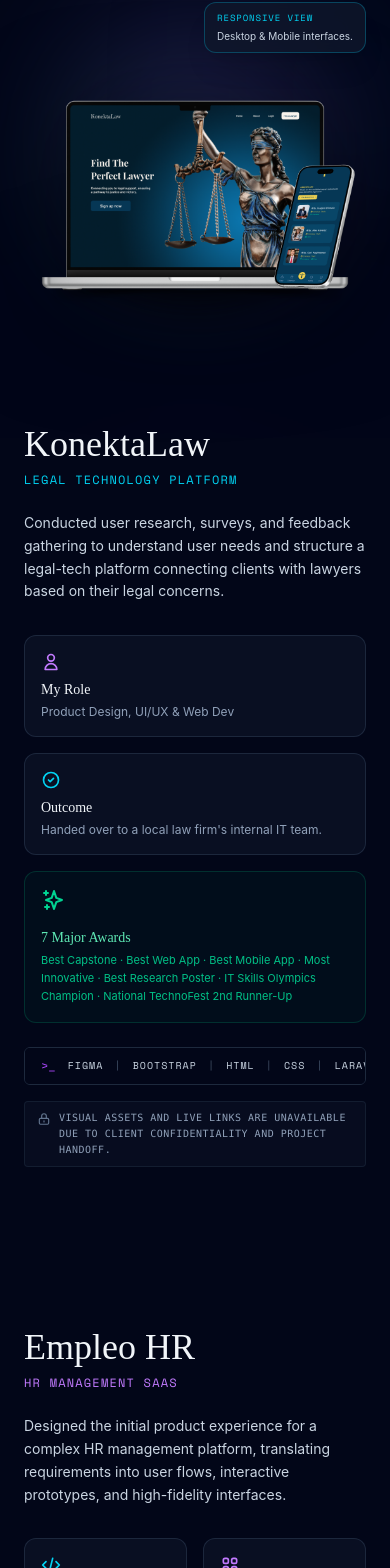
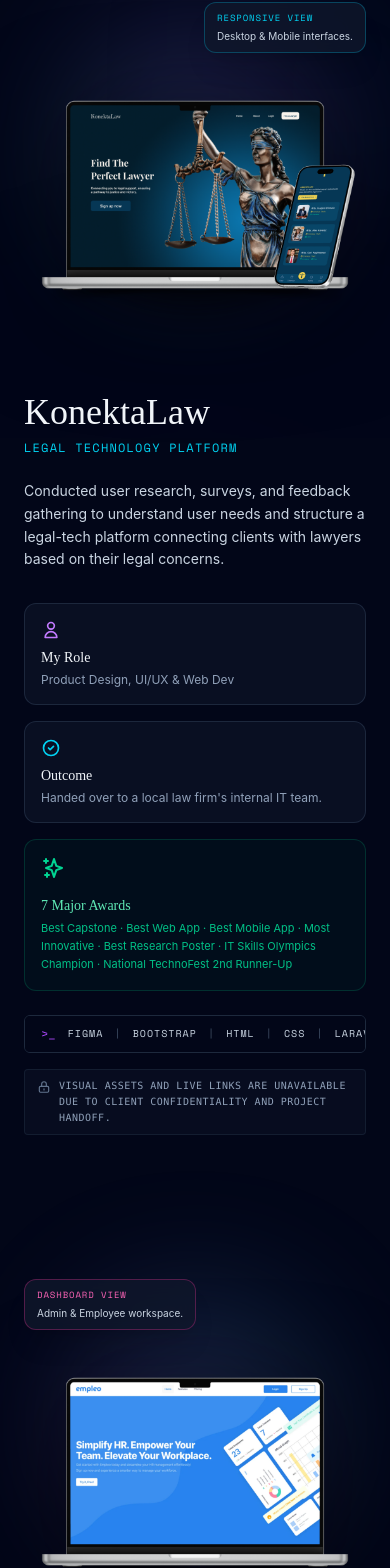
Before and after one commit to milesqt/portfolio.miles, a Vue app: page /#/works in a window 390 px wide. Shown: the part 406-1974 px from the top of the page. Built offline with nearby package versions, Linux system fonts and the light colour scheme; a web font is replaced by a local one.

Commit message:
fix: mobile view

```diff
--- a/src/pages/works.vue
+++ b/src/pages/works.vue
@@ -3,10 +3,6 @@
 
     <!-- Page Header -->
     <section class="text-center max-w-2xl mx-auto mb-30">
-      <!-- <div class="inline-flex items-center gap-2 px-4 py-1.5 rounded-full bg-purple-500/10 border border-purple-500/30 text-purple-300 font-mono-space text-xs uppercase tracking-widest mb-6 shadow-[0_0_15px_rgba(168,85,247,0.2)]">
-        <span class="w-2 h-2 rounded-full bg-cyan-400 animate-pulse"></span>
-        System Directory // Archives
-      </div> -->
       <h1 class="font-display text-5xl md:text-6xl text-slate-100 mb-6 drop-shadow-sm">
         Selected Works
       </h1>
@@ -16,9 +12,9 @@
     </section>
 
     <!-- 01. KONEKTALAW -->
-    <section id="konektalaw" class="relative flex flex-col lg:flex-row gap-12 lg:gap-16 items-center">
+    <section id="konektalaw" class="relative flex flex-col lg:flex-row gap-8 lg:gap-16 items-center">
 
-      <!-- Narrative (Left) -->
+      <!-- Narrative (Left on Desktop, Bottom on Mobile) -->
       <div class="w-full lg:w-1/2 space-y-6 relative z-10 order-2 lg:order-1">
         <!-- Header -->
         <div>
@@ -58,7 +54,7 @@
         </div>
 
         <div class="flex flex-col gap-4 mt-6">
-          <!-- Terminal Stack (Added responsive wrapping/scrolling) -->
+          <!-- Terminal Stack -->
           <div class="flex items-center gap-3 bg-slate-950 border border-slate-800 rounded-md px-4 py-2.5 w-max max-w-full overflow-x-auto overflow-y-hidden no-scrollbar">
             <span class="text-purple-500 font-mono-space text-xs flex-shrink-0">>_</span>
             <span class="text-slate-300 font-mono-space text-[10px] tracking-widest uppercase whitespace-nowrap">
@@ -66,7 +62,7 @@
             </span>
           </div>
 
-          <!-- Confidentiality Note (Made max-w-full so it doesn't break boundaries) -->
+          <!-- Confidentiality Note -->
           <div class="flex items-start gap-2 bg-slate-900/40 border border-slate-800/60 rounded px-3 py-2 w-max max-w-full">
             <svg class="w-3.5 h-3.5 text-slate-500 flex-shrink-0 mt-0.5" fill="none" viewBox="0 0 24 24" stroke="currentColor"><path stroke-linecap="round" stroke-linejoin="round" stroke-width="2" d="M12 15v2m-6 4h12a2 2 0 002-2v-6a2 2 0 00-2-2H6a2 2 0 00-2 2v6a2 2 0 002 2zm10-10V7a4 4 0 00-8 0v4h8z" /></svg>
             <p class="text-slate-400 font-mono text-[10px] uppercase tracking-wider leading-relaxed">
@@ -76,9 +72,9 @@
         </div>
       </div>
 
-      <!-- Visual (Right - Moved to display on top for mobile) -->
-      <div class="w-full lg:w-1/2 relative flex justify-center items-center order-1 lg:order-2 mb-4 lg:mb-0">
-        <!-- Glass card position adjusted to not clip off mobile screens -->
+      <!-- Visual (Right on Desktop, Top on Mobile) -->
+      <div class="w-full lg:w-1/2 relative flex justify-center items-center order-1 lg:order-2">
+        <!-- Glass card adjusted to not clip on mobile -->
         <div class="absolute -top-4 right-0 lg:top-8 lg:-right-4 bg-slate-900/80 backdrop-blur-md border border-cyan-500/30 px-3 py-2 lg:px-4 lg:py-3 rounded-xl z-20 flex flex-col shadow-xl">
           <span class="font-mono-space text-[9px] lg:text-[10px] text-cyan-400 uppercase tracking-widest mb-1">Responsive View</span>
           <span class="text-[10px] lg:text-[11px] text-slate-300 font-sans">Desktop & Mobile interfaces.</span>
@@ -88,22 +84,24 @@
         <img src="/konektalaw-mockup.png" alt="KonektaLaw Responsive Mockup" class="relative z-10 w-full max-w-[34rem] object-contain drop-shadow-[0_20px_50px_rgba(0,0,0,0.5)] hover:scale-105 transition-transform duration-700" />
       </div>
     </section>
+
     <!-- 02. EMPLEO HR -->
-    <section id="empleo-hr" class="relative flex flex-col lg:flex-row gap-16 items-center">
+    <section id="empleo-hr" class="relative flex flex-col lg:flex-row gap-8 lg:gap-16 items-center">
 
-      <!-- Visual (Left) -->
-      <div class="lg:w-1/2 relative flex justify-center items-center order-2 lg:order-1">
-        <div class="absolute top-8 left-4 lg:-left-4 bg-slate-900/80 backdrop-blur-md border border-pink-500/30 px-4 py-3 rounded-xl z-20 flex flex-col shadow-xl">
-          <span class="font-mono-space text-[10px] text-pink-400 uppercase tracking-widest mb-1">Dashboard View</span>
-          <span class="text-[11px] text-slate-300 font-sans">Admin & Employee workspace.</span>
+      <!-- Visual (Left on Desktop, Top on Mobile) -->
+      <div class="w-full lg:w-1/2 relative flex justify-center items-center order-1 lg:order-1">
+        <!-- Glass card adjusted to not clip on mobile -->
+        <div class="absolute -top-4 left-0 lg:top-8 lg:-left-4 bg-slate-900/80 backdrop-blur-md border border-pink-500/30 px-3 py-2 lg:px-4 lg:py-3 rounded-xl z-20 flex flex-col shadow-xl">
+          <span class="font-mono-space text-[9px] lg:text-[10px] text-pink-400 uppercase tracking-widest mb-1">Dashboard View</span>
+          <span class="text-[10px] lg:text-[11px] text-slate-300 font-sans">Admin & Employee workspace.</span>
         </div>
 
         <div class="absolute inset-0 bg-gradient-to-tr from-purple-500/20 to-cyan-500/20 blur-3xl rounded-full w-3/4 h-3/4 mx-auto z-0 pointer-events-none"></div>
         <img src="/5.png" alt="Empleo HR SaaS Platform" class="relative z-10 w-full max-w-[34rem] object-contain drop-shadow-[0_20px_50px_rgba(0,0,0,0.5)] hover:scale-105 transition-transform duration-700" />
       </div>
 
-      <!-- Narrative (Right) -->
-      <div class="lg:w-1/2 space-y-6 relative z-10 order-1 lg:order-2">
+      <!-- Narrative (Right on Desktop, Bottom on Mobile) -->
+      <div class="w-full lg:w-1/2 space-y-6 relative z-10 order-2 lg:order-2">
         <!-- Header -->
         <div>
           <h2 class="font-display text-4xl text-slate-100 mb-2">Empleo HR</h2>
@@ -116,7 +114,7 @@
         </p>
 
         <!-- Icon Data Grid -->
-        <div class="grid grid-cols-2 gap-4 pt-2">
+        <div class="grid grid-cols-1 sm:grid-cols-2 gap-4 pt-2">
           <div class="bg-slate-900/60 border border-slate-700/50 p-4 rounded-xl">
             <svg class="w-5 h-5 text-cyan-400 mb-2" fill="none" viewBox="0 0 24 24" stroke="currentColor"><path stroke-linecap="round" stroke-linejoin="round" stroke-width="2" d="M10 20l4-16m4 4l4 4-4 4M6 16l-4-4 4-4" /></svg>
             <h4 class="text-slate-100 font-display text-sm mb-1">My Role</h4>
@@ -127,19 +125,19 @@
             <h4 class="text-slate-100 font-display text-sm mb-1">Core Modules</h4>
             <p class="text-slate-400 text-xs">Dashboard · Onboarding · Freedom Wall · Mood Meter · Landing Page</p>
           </div>
-          <div class="col-span-2 bg-pink-900/10 border border-pink-500/20 p-4 rounded-xl flex gap-4 items-center transition-colors">
+          <div class="col-span-1 sm:col-span-2 bg-pink-900/10 border border-pink-500/20 p-4 rounded-xl flex flex-col sm:flex-row gap-4 items-center transition-colors">
             <div class="w-10 h-10 rounded-full bg-pink-500/20 flex items-center justify-center flex-shrink-0 border border-pink-500/30">
               <svg class="w-5 h-5 text-pink-400" fill="none" viewBox="0 0 24 24" stroke="currentColor"><path stroke-linecap="round" stroke-linejoin="round" stroke-width="2" d="M13 10V3L4 14h7v7l9-11h-7z" /></svg>
             </div>
             <div>
-              <h4 class="text-pink-300 font-display text-sm mb-1">Initial Product Contribution</h4>
-              <p class="text-pink-400/70 text-[11px] leading-relaxed">Designed core interfaces during the platform's early iteration, establishing the initial visual direction and user experience.</p>
+              <h4 class="text-pink-300 font-display text-sm mb-1 text-center sm:text-left">Initial Product Contribution</h4>
+              <p class="text-pink-400/70 text-[11px] leading-relaxed text-center sm:text-left">Designed core interfaces during the platform's early iteration, establishing the initial visual direction and user experience.</p>
             </div>
           </div>
         </div>
 
         <div class="flex flex-wrap items-center gap-4 mt-6">
-          <!-- Terminal Stack (Updated to focus on design tools) -->
+          <!-- Terminal Stack -->
           <div class="flex items-center gap-3 bg-slate-950 border border-slate-800 rounded-md px-4 py-2.5 w-max max-w-full overflow-x-auto overflow-y-hidden no-scrollbar">
             <span class="text-cyan-500 font-mono-space text-xs flex-shrink-0">>_</span>
             <span class="text-slate-300 font-mono-space text-[10px] tracking-widest uppercase whitespace-nowrap">
@@ -176,7 +174,7 @@
 
     <!-- 03 & 04. ONE-PAGE WEBSITES & INTERFACES -->
     <section>
-      <div class="flex items-center gap-4 mb-16">
+      <div class="flex items-center gap-4 mb-12 lg:mb-16">
         <div class="h-px bg-slate-800 flex-grow"></div>
         <h3 class="font-mono-space text-slate-500 uppercase tracking-widest text-xs flex items-center gap-2">
           <svg class="w-4 h-4" fill="none" viewBox="0 0 24 24" stroke="currentColor"><path stroke-linecap="round" stroke-linejoin="round" stroke-width="2" d="M19.428 15.428a2 2 0 00-1.022-.547l-2.387-.477a6 6 0 00-3.86.517l-.318.158a6 6 0 01-3.86.517L6.05 15.21a2 2 0 00-1.806.547M8 4h8l-1 1v5.172a2 2 0 00.586 1.414l5 5c1.26 1.26.367 3.414-1.415 3.414H4.828c-1.782 0-2.674-2.154-1.414-3.414l5-5A2 2 0 009 10.172V5L8 4z" /></svg>
@@ -185,11 +183,11 @@
         <div class="h-px bg-slate-800 flex-grow"></div>
       </div>
 
-      <div class="grid grid-cols-1 md:grid-cols-2 gap-12">
+      <div class="grid grid-cols-1 md:grid-cols-2 gap-8 lg:gap-12">
 
         <!-- LiftNow PH -->
         <div id="liftnow-ph" class="group/card flex flex-col bg-slate-900/40 border border-slate-800 hover:border-slate-700 p-6 rounded-2xl transition-all duration-300 flex-grow">
-          <div class="relative w-full aspect-[4/3] mb-6 overflow-hidden rounded-xl bg-slate-950 border border-slate-800/50 flex items-center justify-center">
+          <div class="relative w-full aspect-[4/3] mb-4 lg:mb-6 overflow-hidden rounded-xl bg-slate-950 border border-slate-800/50 flex items-center justify-center">
             <div class="absolute inset-0 bg-cyan-500/10 opacity-0 group-hover/card:opacity-100 transition-opacity duration-500 pointer-events-none z-10"></div>
             <img src="/4.png" alt="LiftNow PH Platform" class="w-full h-full object-cover opacity-85 group-hover/card:opacity-100 group-hover/card:scale-105 transition-all duration-700" />
           </div>
@@ -202,7 +200,7 @@
               Designed and deployed a responsive website for a non-profit educational initiative, taking it from Figma wireframes to a live WordPress site.
             </p>
 
-            <div class="flex gap-2 mb-6">
+            <div class="flex gap-2 mb-6 flex-wrap">
               <span class="px-2 py-1 bg-slate-800 rounded font-mono-space text-[9px] text-slate-400 uppercase tracking-widest">UI/UX</span>
               <span class="px-2 py-1 bg-slate-800 rounded font-mono-space text-[9px] text-slate-400 uppercase tracking-widest">Web Design</span>
               <span class="px-2 py-1 bg-slate-800 rounded font-mono-space text-[9px] text-slate-400 uppercase tracking-widest">Figma</span>
@@ -237,7 +235,7 @@
 
         <!-- Trading Education -->
         <div id="trading-edu" class="group/card flex flex-col bg-slate-900/40 border border-slate-800 hover:border-slate-700 p-6 rounded-2xl transition-all duration-300 flex-grow">
-          <div class="relative w-full aspect-[4/3] mb-6 overflow-hidden rounded-xl bg-slate-950 border border-slate-800/50 flex items-center justify-center">
+          <div class="relative w-full aspect-[4/3] mb-4 lg:mb-6 overflow-hidden rounded-xl bg-slate-950 border border-slate-800/50 flex items-center justify-center">
             <div class="absolute inset-0 bg-purple-500/10 opacity-0 group-hover/card:opacity-100 transition-opacity duration-500 pointer-events-none z-10"></div>
             <img src="/6.png" alt="Trading Education UI" class="w-full h-full object-cover opacity-85 group-hover/card:opacity-100 group-hover/card:scale-105 transition-all duration-700" />
           </div>
@@ -248,7 +246,7 @@
               Designed an interactive landing page concept for a beginner-focused trading education platform, using clear visual hierarchy, micro-interactions, and high-fidelity prototyping.
             </p>
 
-            <div class="flex gap-2 mb-6">
+            <div class="flex gap-2 mb-6 flex-wrap">
               <span class="px-2 py-1 bg-slate-800 rounded font-mono-space text-[9px] text-slate-400 uppercase tracking-widest">UI/UX</span>
               <span class="px-2 py-1 bg-slate-800 rounded font-mono-space text-[9px] text-slate-400 uppercase tracking-widest">Prototyping</span>
               <span class="px-2 py-1 bg-slate-800 rounded font-mono-space text-[9px] text-slate-400 uppercase tracking-widest">Visual Hierarchy</span>
```
